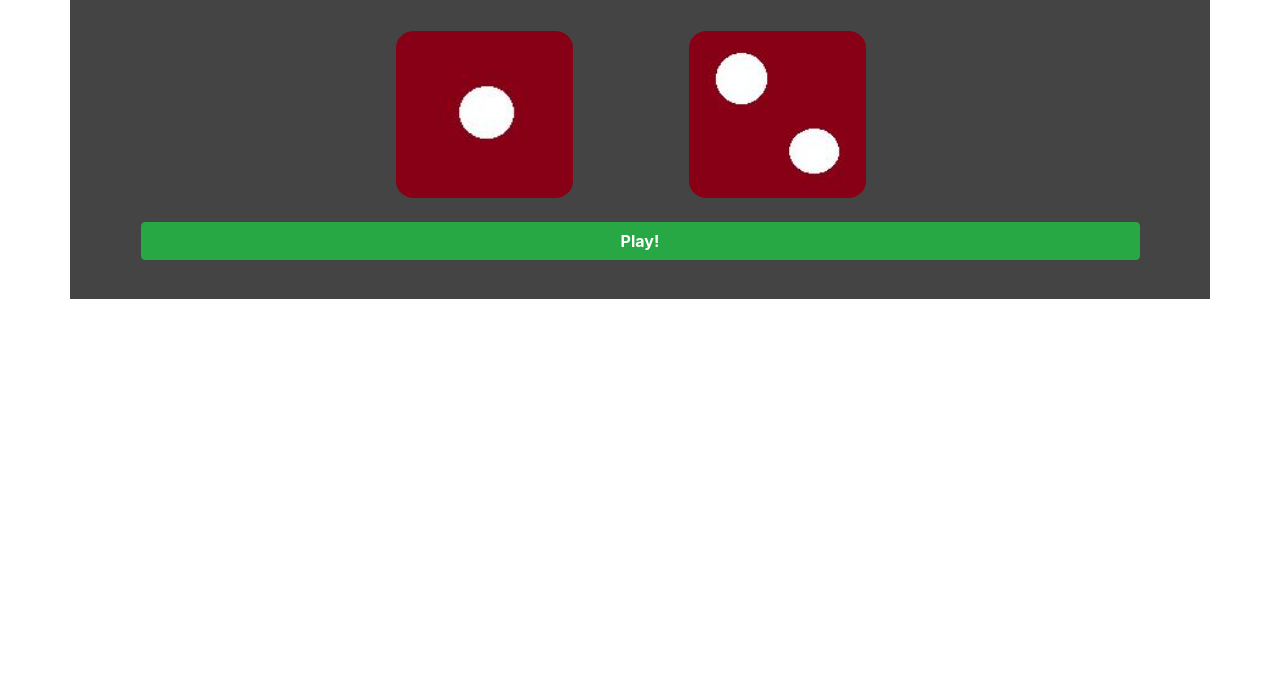
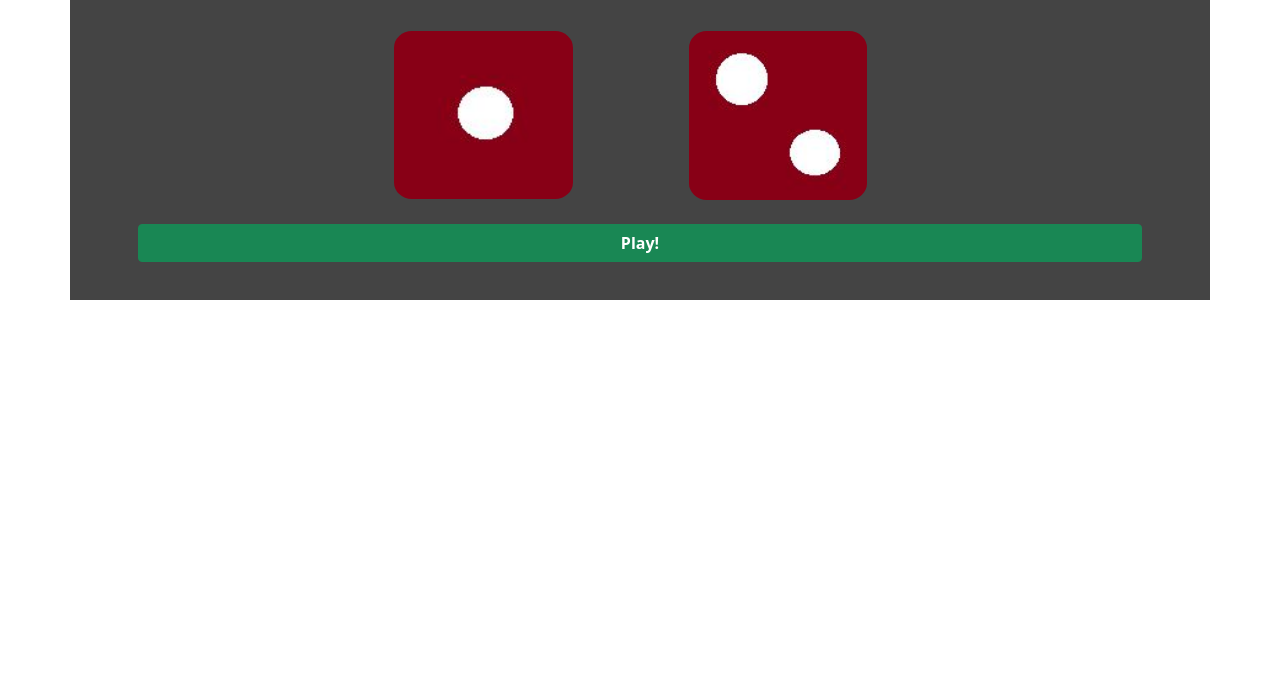
Before and after one commit to Mohammad0Murtuza/Dice, a plain HTML site: page index.html in a window 1280 px wide. Shown: the part 125-800 px from the top of the page. Drawn offline with nearby package versions, Linux system fonts and the light colour scheme; files that its build step writes are made by us from their sources; files whose address does not match are found by name.

Commit message:
Update index.html

```diff
--- a/index.html
+++ b/index.html
@@ -3,8 +3,9 @@
 <head>
 	<title>Dice</title>
 	<meta charset="utf-8">
-	<link rel="stylesheet" type="text/css" href="css/style.css">
-	<link rel="stylesheet" type="text/css" href="./../bootstrap-5.0.2-dist/css/bootstrap.css">
+	<link rel="stylesheet" type="text/css" href="style.css">
+	<!-- CSS only -->
+        <link href="https://cdn.jsdelivr.net/npm/bootstrap@5.1.1/dist/css/bootstrap.min.css" rel="stylesheet" integrity="sha384-F3w7mX95PdgyTmZZMECAngseQB83DfGTowi0iMjiWaeVhAn4FJkqJByhZMI3AhiU" crossorigin="anonymous">
 </head>
 <body>
 	<div class="container">
@@ -20,6 +21,6 @@
 		<br>
 		<button class="btn btn-md btn-success"><b> Play! </b></button>
 	</div>
-	<script type="text/javascript" src="js/index.js"></script>
+	<script type="text/javascript" src="dice.js"></script>
 </body>
 </html>
```
